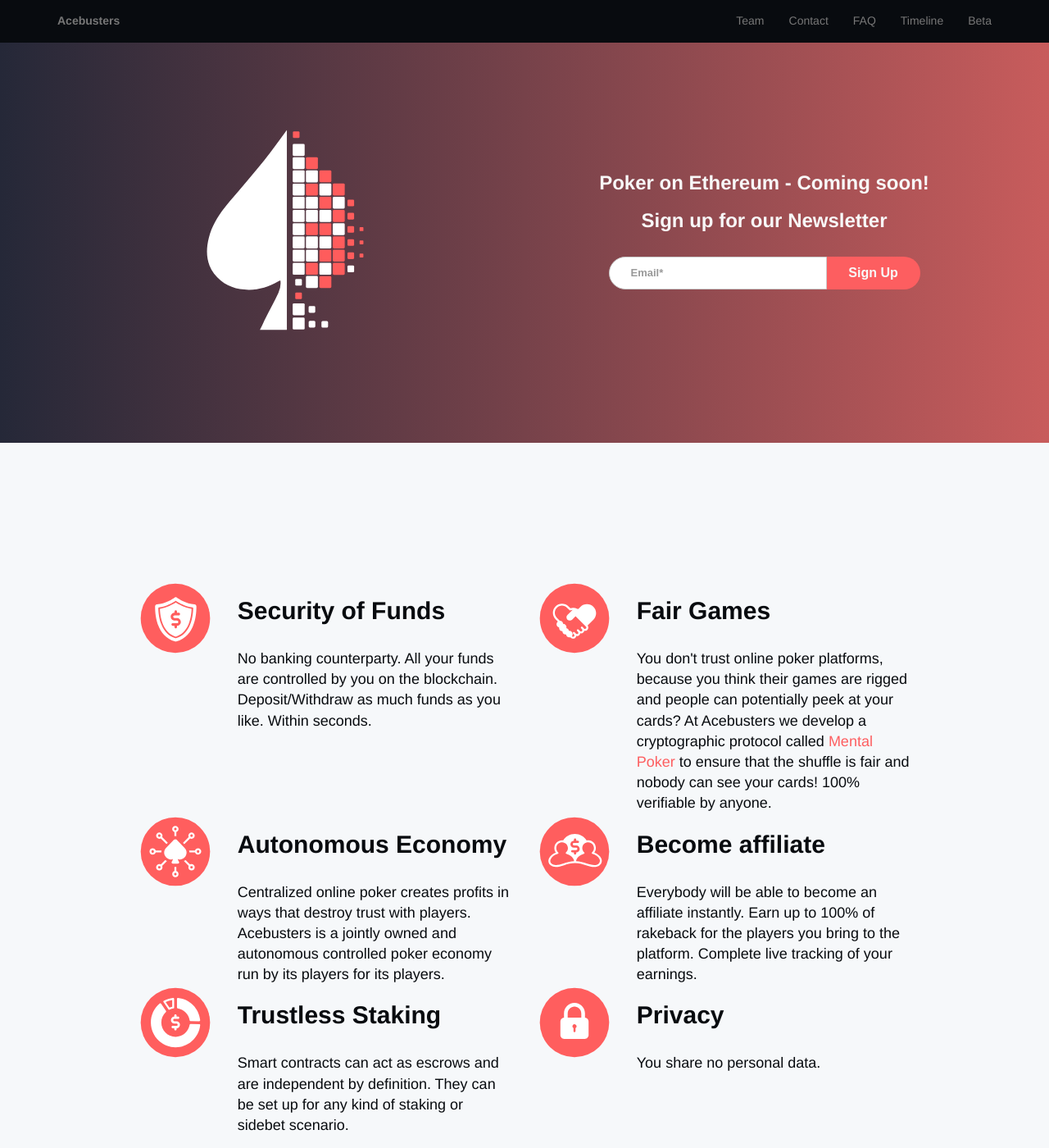
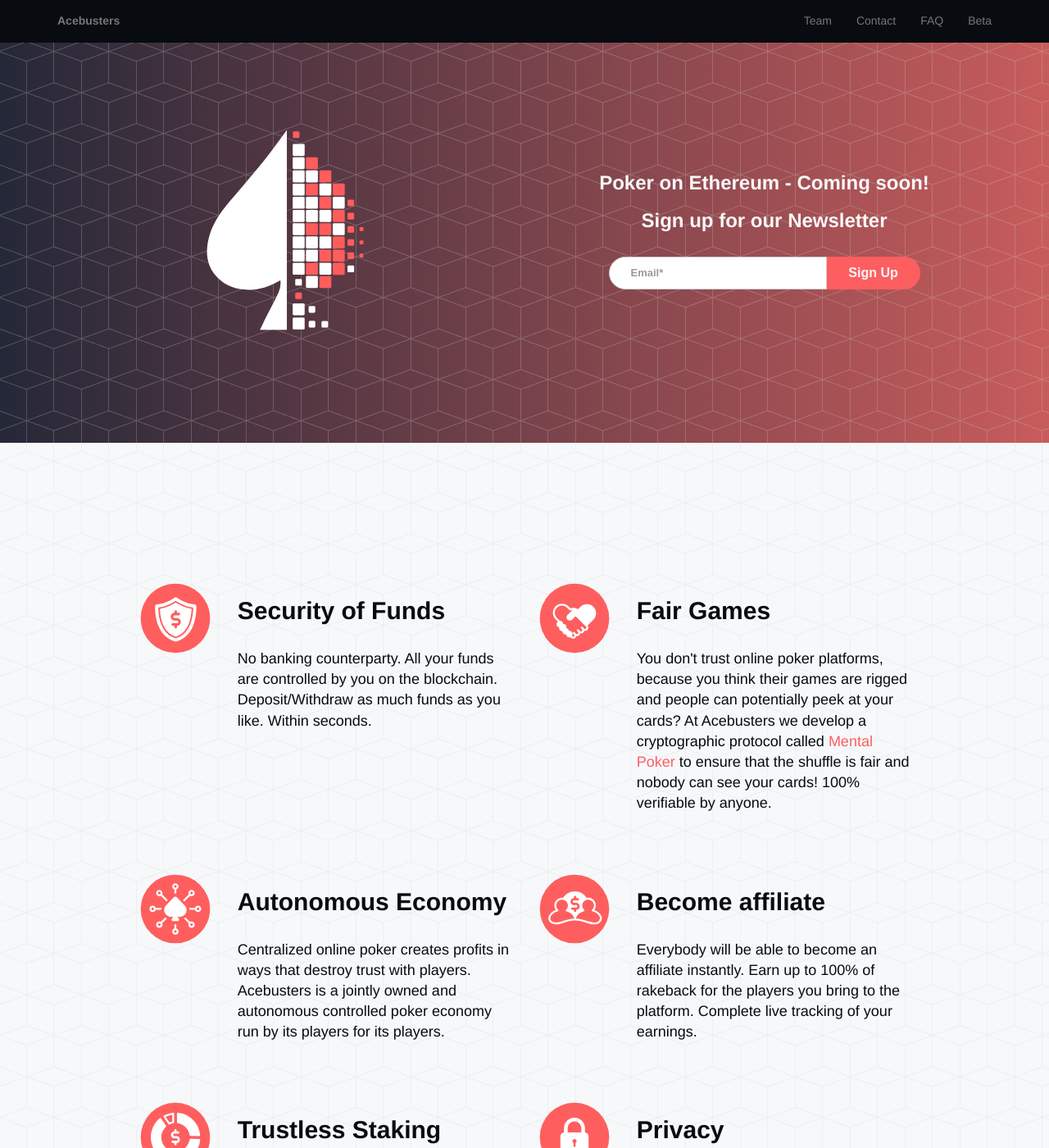
Before and after one commit to acebusters/acebusters-website, a Jekyll site: the page built from index.html, in a window 1280 px wide and 1400 px high. Shown: the whole window at 82% size. Built offline with Jekyll 4.4.1, drawn with Linux system fonts in a browser that asks for light colours.

Commit message:
style changes

```diff
--- a/_layouts/default.html
+++ b/_layouts/default.html
@@ -76,9 +76,6 @@
                         <a href="faq.html">FAQ</a>
                     </li>
                     <li class="nav-item" data-toggle="collapse" data-target="#bs-example-navbar-collapse-1">
-                        <a href="timeline.html">Timeline</a>
-                    </li>
-                    <li class="nav-item" data-toggle="collapse" data-target="#bs-example-navbar-collapse-1">
                         <a  href="http://beta.acebusters.com/register" target="_blank">Beta</a>
                     </li class="nav-item">
                 </ul>
--- a/_layouts/faq.html
+++ b/_layouts/faq.html
@@ -6,8 +6,8 @@
     <div class="container">
         <div class="row">
             <div class="col-lg-12">
-                    <div class="logo-container">
-                        <img src="./img/acebusters-logo.svg" alt="">
+                    <div class="faq-container">
+                        <h1>Ask us anything: <a class="a-email" href="mailto:info@acebusters.com">info@acebusters.com</a></h1>
                     </div>
 
             </div>
--- a/css/landing-page.css
+++ b/css/landing-page.css
@@ -61,10 +61,6 @@
 #timeline {
     background-repeat: repeat;
     background: url('../img/bg-pattern.png'), linear-gradient(to left,#C85C5C,#252838);
-}
-
-#team h2 {
-    color: #FFFFFF;
 }
 
 #team h4 {
@@ -223,6 +219,36 @@
 .logo-container {
     text-align: center;
     margin-top: -100px;
+}
+
+.faq-container {
+    text-align: center;
+    margin-top: -5em;
+    padding: 10em 10em 10em 10em;
+}
+
+.a-email {
+    text-decoration: none;
+}
+
+.a-email:hover {
+    color: #FFF;
+    text-decoration: none;
+}
+
+.a-email:visted {
+    color: #FFF;
+    text-decoration: none;
+}
+
+
+.a-email:hover {
+    color: #FFF;
+    text-decoration: none;
+}
+
+.faq-container > h1 {
+    color: #FFF;
 }
 
 .logo-img {
@@ -828,6 +854,7 @@
   height: 100%;
   width: 4px;
   background: #FFF;
+  border-radius: 35%;
 }
 
 .cd-date {
--- a/index.html
+++ b/index.html
@@ -23,8 +23,11 @@
                         <div class="ml-vertical-align-center">
                             <div class="subscribe-form ml-block-success" style="display:none;">
                                 <div class="form-section mb0">
-                                    <div style="text-align:center;padding: 20px; font-size:4em"><i class="fa fa-check fa-4"></i></div>
-                                    <p> {{ page.newsletter_sign_up }}  </p>
+                                    <div style="text-align:center;padding: 20px; font-size:4em; color: #FFF">
+                                        <i class="fa fa-check fa-4" style="text-align:center;"></i>
+                                        <p> {{ page.newsletter_sign_up }}  </p>
+                                    </div>
+
                                 </div>
                             </div>
                             <form class="ml-block-form" action="//app.mailerlite.com/webforms/submit/h6z7g3" data-id="257102" data-code="h6z7g3" method="POST" target="_blank">
@@ -65,7 +68,7 @@
     <div class="content-section-a">
             <div class="row">
                 <div class="col-lg-6">
-                    <div class="row">
+                    <div class="row bullet">
                         <div class="col-sm-3">
                             <img src="img/security.svg" class="img-responsive img-circle img-bullet" alt="">
                         </div>
@@ -76,7 +79,7 @@
                     </div>
                 </div>
                 <div class="col-lg-6">
-                    <div class="row">
+                    <div class="row bullet">
                         <div class="col-sm-3">
                             <img src="img/rigged.svg" class="img-responsive img-circle img-bullet" alt="">
                         </div>
@@ -93,7 +96,7 @@
 
             <div class="row">
                 <div class="col-lg-6">
-                    <div class="row">
+                    <div class="row bullet">
                         <div class="col-sm-3">
                             <img src="img/autonomous.svg" class="img-responsive img-circle img-bullet" alt="">
                         </div>
@@ -104,7 +107,7 @@
                     </div>
                 </div>
                 <div class="col-lg-6">
-                    <div class="row">
+                    <div class="row bullet">
                         <div class="col-sm-3">
                             <img src="img/analytics.svg" class="img-responsive img-circle img-bullet" alt="">
                         </div>
@@ -118,7 +121,7 @@
 
             <div class="row">
                 <div class="col-lg-6">
-                    <div class="row">
+                    <div class="row bullet">
                         <div class="col-sm-3">
                             <img src="img/smart_contract.svg" class="img-responsive img-circle img-bullet" alt="">
                         </div>
@@ -129,7 +132,7 @@
                     </div>
                 </div>
                 <div class="col-lg-6">
-                    <div class="row">
+                    <div class="row bullet">
                         <div class="col-sm-3">
                             <img src="img/privacy.svg" class="img-responsive img-circle img-bullet" alt="">
                         </div>
@@ -145,6 +148,9 @@
     <section id="timeline">
         <div class="container">
             <div class="row">
+                <div class="text-center">
+                    <h2 class="section-heading" style="color:#FFF">Our Milestones</h2>
+                </div>
                 <div class="col-lg-12 col-sm-12">
                         <section id="cd-timeline" class="cd-container">
                             <div class="cd-timeline-block">
```
Also changed, not shown: other parts of index.html (+1 -1 lines), img/bg-pattern.png (added).
